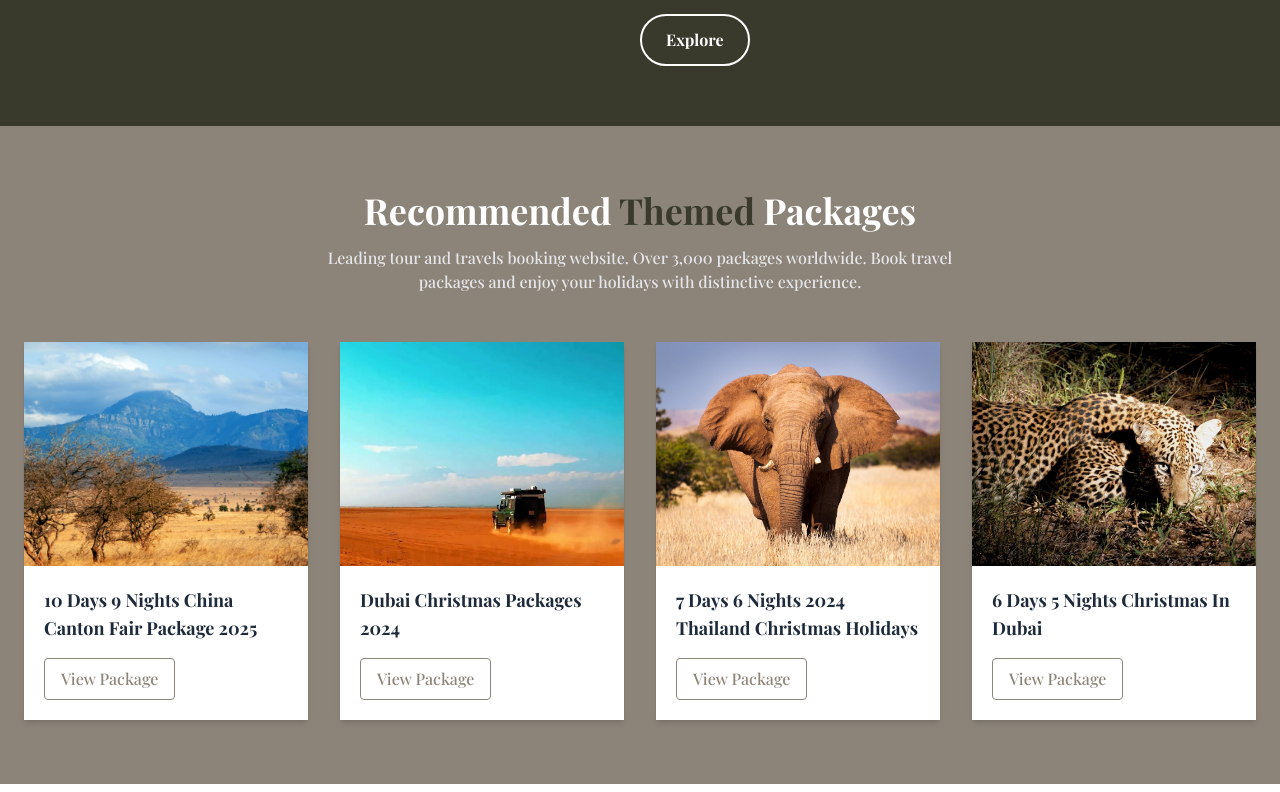
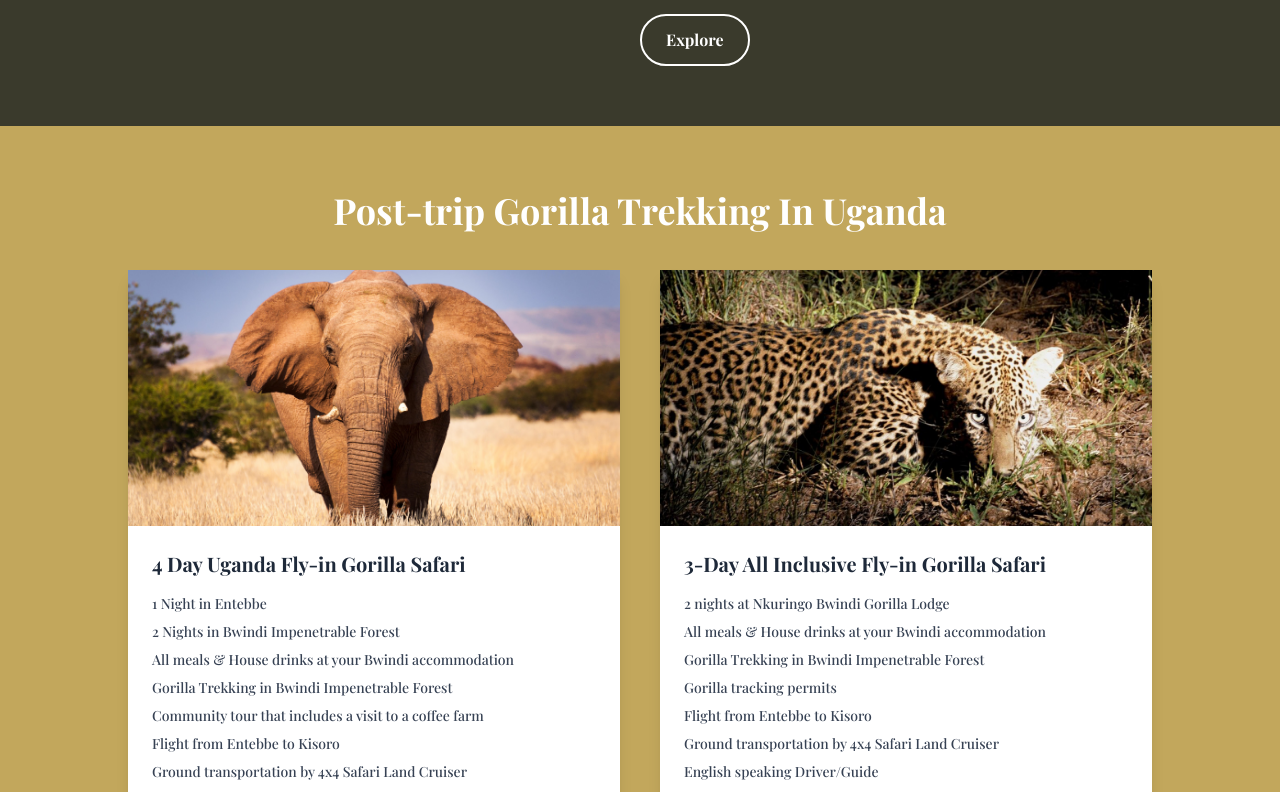
Before and after one commit to kevmongare/Safaris, a React (Vite) app: page / in a window 1280 px wide. Shown: the part 1160-1952 px from the top of the page. Built offline with nearby package versions, Linux system fonts and the light colour scheme.

Commit message:
update: update on the structure of the app

```diff
--- a/src/App.tsx
+++ b/src/App.tsx
@@ -2,8 +2,9 @@ import Menu from './components/Menu';
 import Blog from '../src/components/blog';
 import Whatsapp from './components/whatsapp'
 import AboutUs from './components/aboutUs';
+import Cards from './components/titleCards';
 // import Details from './components/details';
-import PackageCard from './components/packagescard'
+// import PackageCard from './components/packagescard'
 import Hero from './components/hero';
 // import Contact from './components/contact';
 import Footer from './components/footer'
@@ -24,7 +25,8 @@ function App() {
       <Menu />
       <Hero />
        <AboutUs />
-       <PackageCard />
+       <Cards />
+       {/* <PackageCard /> */}
        <Whatsapp />
         <Blog />
         {/* <Contact /> */}
```
